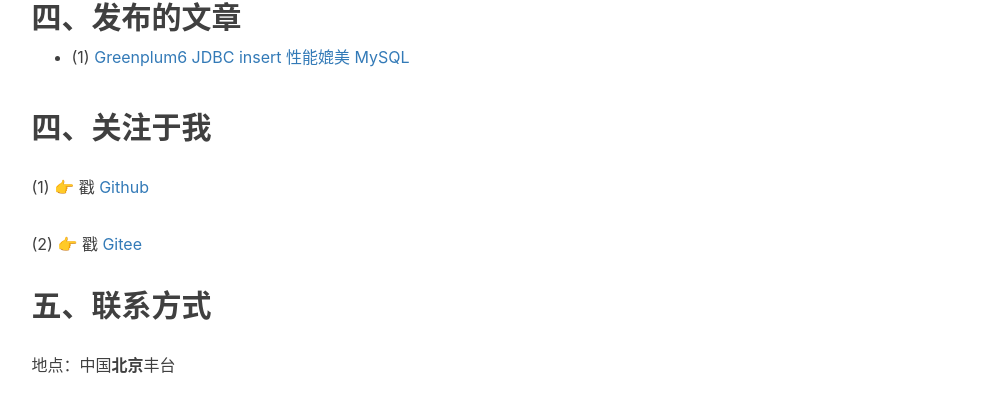
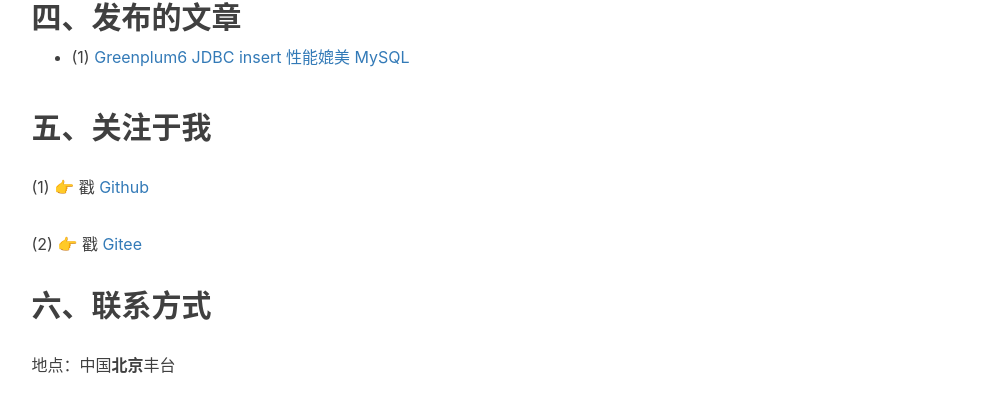
Before and after one commit to tangyibo/tangyibo.github.io, a Jekyll site: the page built from about.html, in a window 1280 px wide. Shown: the part 1296-1705 px from the top of the page, without its empty margins (136-1121 px from the left). Built offline with Jekyll 4.4.1, drawn with Linux system fonts in a browser that asks for light colours; nearby versions of some CDN libraries; comment, search, counter and statistics services are not loaded.

Commit message:
Update zh.md

```diff
--- a/_includes/about/zh.md
+++ b/_includes/about/zh.md
@@ -31,13 +31,13 @@ Hey，我是Tang.当前就职于锐捷网络
 
 
 
-## 四、关注于我
+## 五、关注于我
 
 (1) 👉 戳 [Github](http://github.com/tangyibo)
 
 (2) 👉 戳 [Gitee](https://gitee.com/inrgihc)
 
-## 五、联系方式
+## 六、联系方式
 
 地点：中国**北京**丰台
 
```
